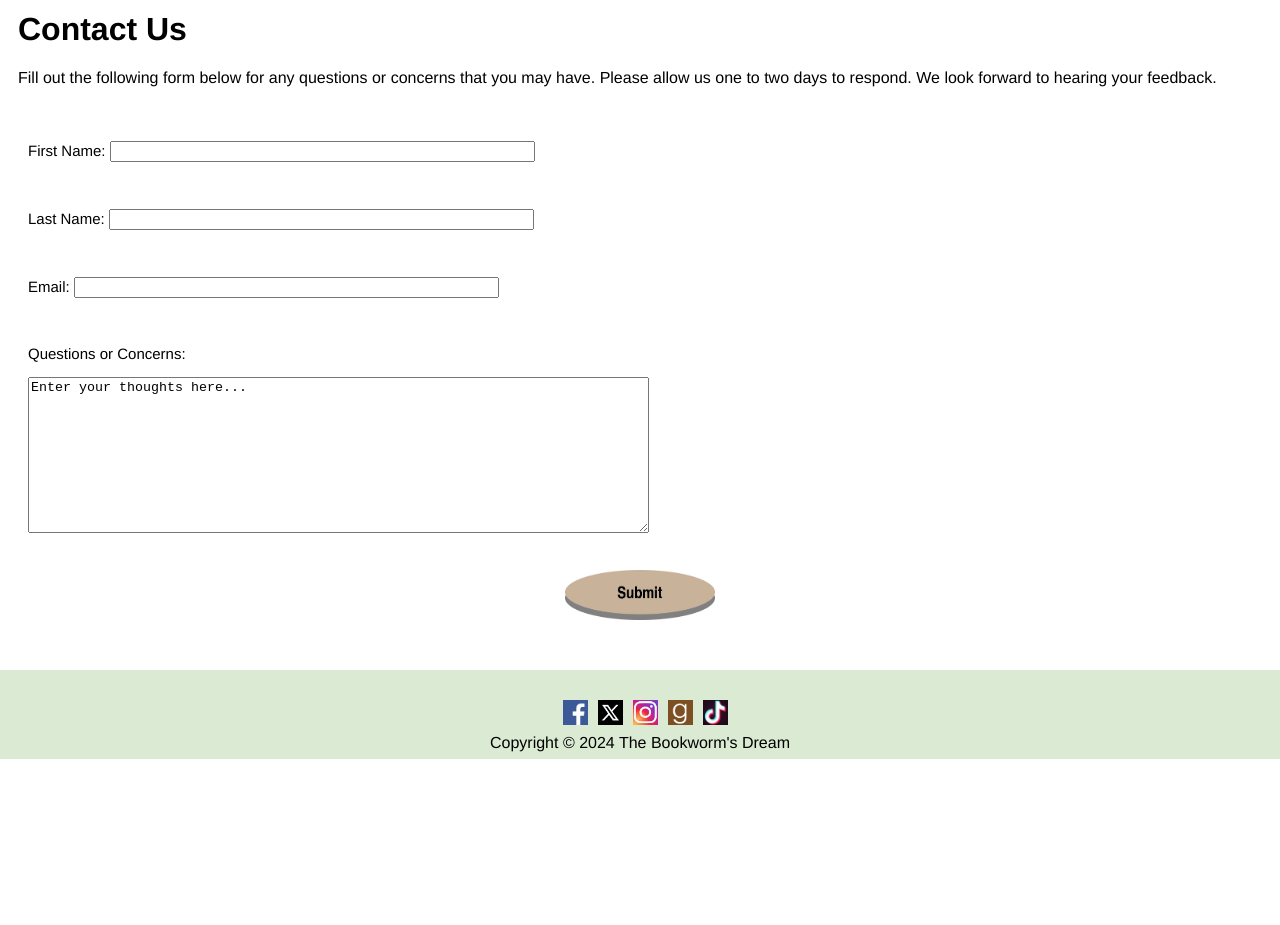
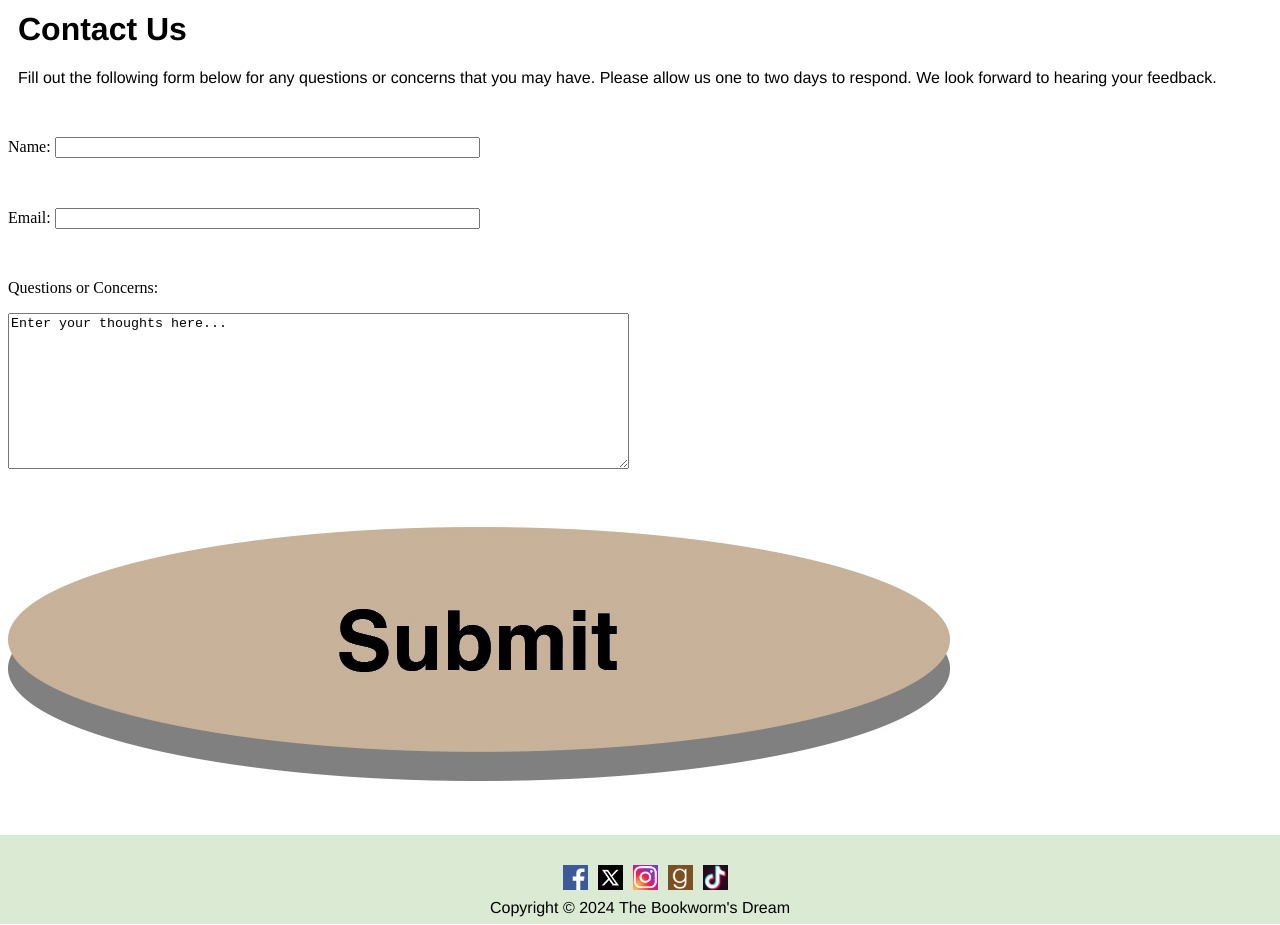
Before and after one commit to GraceOhlinger/The-Bookworms-Dream, a plain HTML site: page contact.html in a window 1280 px wide. Shown: the part 380-1305 px from the top of the page. Before the commit the page ends 1140 px from the top, so only its background shows below. Drawn offline with Linux system fonts and the light colour scheme.

Commit message:
Update contact.html

```diff
--- a/contact.html
+++ b/contact.html
@@ -45,14 +45,10 @@
         </div>
         <br>
 
-        <div class="contact-form">
+        <div class="forms">
             <form>
                 <form action="http://www.the-bookworms-dream.com/submit.php" method="get">
-                <p>First Name: <input type="text" name="first-name" size="50" maxlength="100"/></p>
-
-                <br>
-
-                <p>Last Name: <input type="text" name="username" size="50" maxlength="100"/></p>
+                <p>Name: <input type="text" name="first-name" size="50" maxlength="100"/></p>
 
                 <br>
 
@@ -62,37 +58,35 @@
 
                 <p>Questions or Concerns:</p>
                 <textarea name="concerns" cols="75" rows="10">Enter your thoughts here...</textarea>
-
+                </form>
+        </div>
                 <br>
                 <br>
                 <br>
 
-                <div class="submit-button">
-                    <input type="image" src="images/submit.jpg" width="150" height="50"/>
+                <div class="buttons">
+                    <a href="#" input type="submit">
+                        <img src="images/submit.jpg"
+                           onmouseover="this.src='images/submitroll.jpg';"
+                           onmouseout="this.src='images/submit.jpg';">
+                        </img>
+                    </a>
                 </div>
-                </form>
-
-
-
+            </form>
         </div>
 
         <div class="footer">
 
-            <div class="Facebook">
-                <a href="#"><img src="Images/facebook.gif" alt="Facebook" width="25" height="25"/></a></div>
+            <a href="https://www.facebook.com"><img src="images/facebook.gif" alt="Facebook" width="25" height="25"/></a>
 
-           <div class="X">
-            <a href="#"><img src="Images/x.gif" alt="X" width="25" height="25"/></a></div>
+            <a href="https://www.twitter.com/?lang=en"><img src="images/x.gif" alt="X" width="25" height="25"/></a>
 
-           <div class="Instagram">
-            <a href="#"><img src="Images/insta.gif" alt="Instagram" width="25" height="25"/></a></div>
+            <a href="https://www.instagram.com"><img src="images/insta.gif" alt="Instagram" width="25" height="25"/></a>
 
-           <div class="Goodreads">
-            <a href="#"><img src="Images/goodreads.gif" alt="Goodreads" width="25" height="25"/></a></div>
+            <a href="https://www.goodreads.com"><img src="images/goodreads.gif" alt="Goodreads" width="25" height="25"/></a>
 
-            <div class="TikTok">
-             <a href="#"><img src="Images/tiktok.gif" alt="TikTok" width="25" height="25"/></a></div>
-           </div>
+            <a href="https://www.tiktok.com"><img src="images/tiktok.gif" alt="TikTok" width="25" height="25"/></a>
+        </div>
 
            <div class="copy">Copyright &copy 2024 The Bookworm's Dream</div>
 
```
